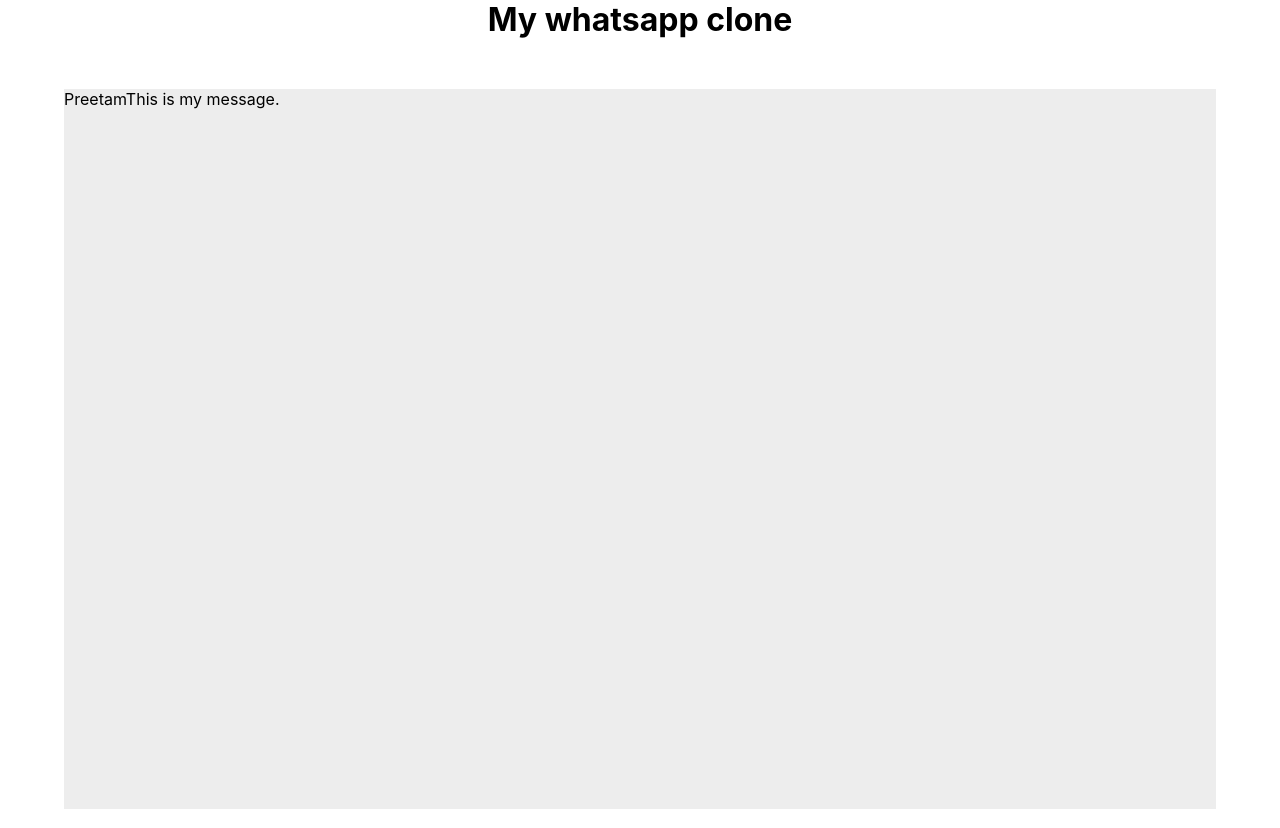
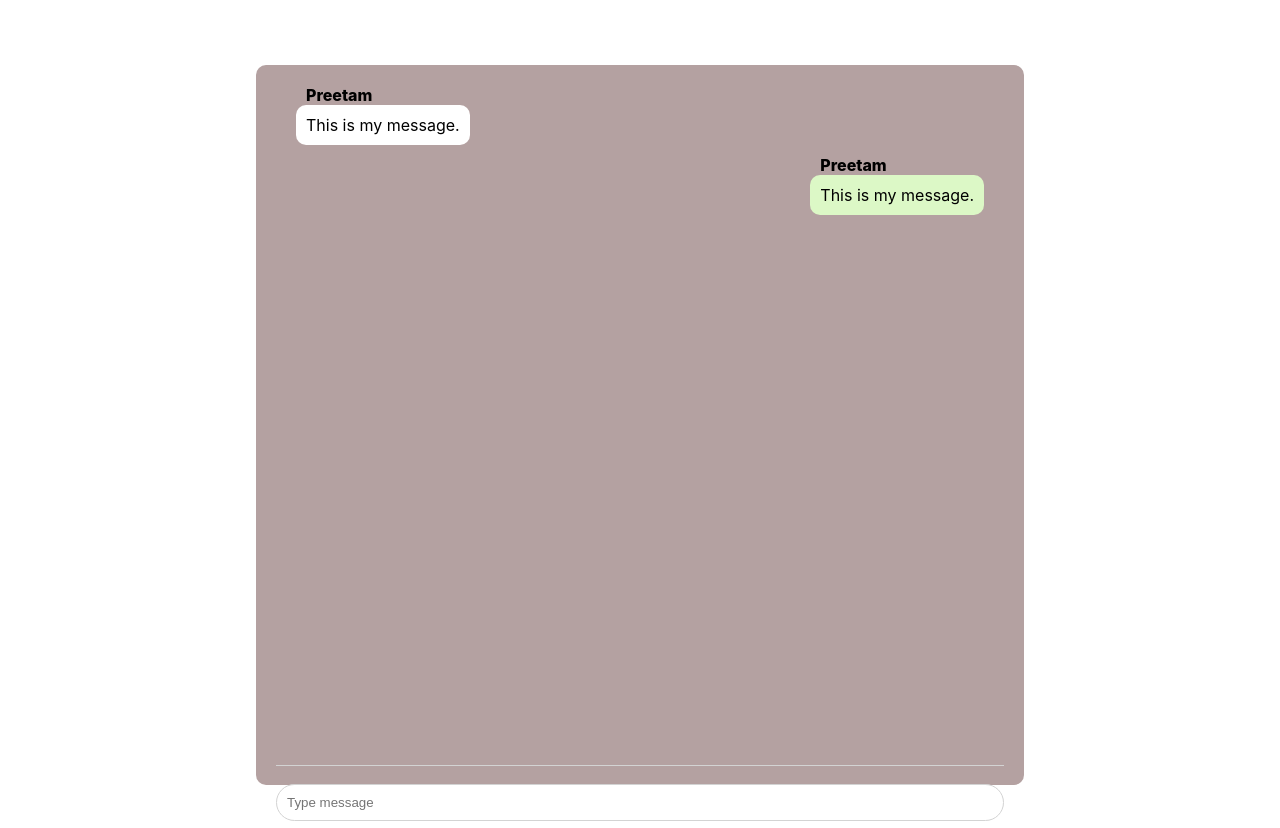
Before and after one commit to Leoravoe/world-chat-room, a React (Create React App) app: page / in a window 1280 px wide. Built offline with nearby package versions, Linux system fonts and the light colour scheme.

Commit message:
frontend 50% done

```diff
--- a/src/App.css
+++ b/src/App.css
@@ -6,11 +6,64 @@
 }
 .app-body {
   display: flex;
-  background-color: #ededed;
+  background-color: #b4a1a1;
   margin-top:50px;
   height:90vh;
-  width: 90vw;
+  width: 60vw;
+  border-radius: 10px;
 }
-/* .chatBody{
+.chatBody{
+  flex: 1;
+  padding: 20px;
 
-} */
+}
+.messageBody{
+  padding : 20px;
+  height: 80vh;
+  overflow: scroll;
+}
+.chat-message{
+  position : relative;
+  font-size:16px;
+  padding:10px;
+  width: fit-content;
+  border-radius: 10px;
+  background-color: #fff;
+  margin-bottom:30px;
+}
+.chatName{
+  position : absolute;
+  top: -20px;
+  font-weight:800;
+  font-size: xx-medium;
+}
+.chat-receiver{
+  margin-left: auto;
+  background-color: #dcf8c6;
+}
+.chat-footer{
+  display: flex;
+  justify-content: space-between;
+  align-items: center;
+  height: 62px;
+  border-top: 1px solid lightgrey;
+}
+.chat-footer > form {
+  flex: 1;
+  display: flex;
+  /* background-color: #dcf8c6; */
+}
+.chat-footer > form > input {
+  flex: 1;
+  border-radius: 30px;
+  padding: 10px;
+  border: none;
+  outline: none;
+  margin-top: 10px;
+  border: 1px solid lightgrey;
+  width: 100%;
+}
+.chat-footer > form > button {
+  display: none;
+  margin-top: 10px;
+}
--- a/src/App.js
+++ b/src/App.js
@@ -5,7 +5,7 @@
 function App() {
   return (
     <div className="app">
-      <h1>My whatsapp clone</h1>
+      {/* <h1>My whatsapp clone</h1> */}
       <div className="app-body">
         {/* Chat component */}
         <Chatsection />
--- a/src/Chatsection.js
+++ b/src/Chatsection.js
@@ -2,18 +2,43 @@
 
 
 const Chatsection = () => {
+
+
     return (
-        <>
+        <div className="chatBody">
         {/* <div>I am chat Section</div> */}
-        <div className="chatBody">
-            <p>
+        <div className="messageBody">
+            <p className="chat-message">
+                <span className="chatName">
+                    Preetam
+                </span>
+                This is my message.
+            </p>
+
+            <p className="chat-message chat-receiver">
                 <span className="chatName">
                     Preetam
                 </span>
                 This is my message.
             </p>
         </div>
-        </>
+        <div className="chat-footer">
+            <form>
+            <input
+                type="text"
+                // value={input}
+                // onChange={(event) => setInput(event.target.value)}
+                placeholder = "Type message"
+            />
+            <button
+                // onClick={sendMessage}
+                type="submit"
+            >
+                Send
+            </button>
+            </form>
+        </div>
+        </div>
     );
 }
 
```
